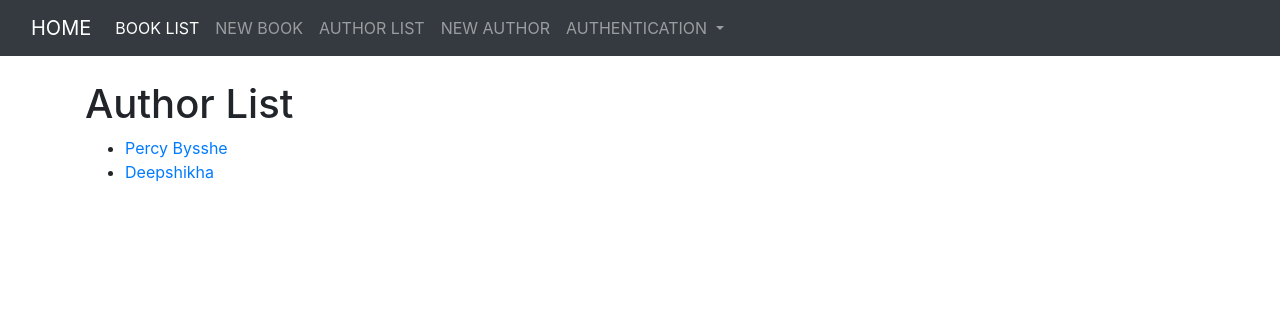
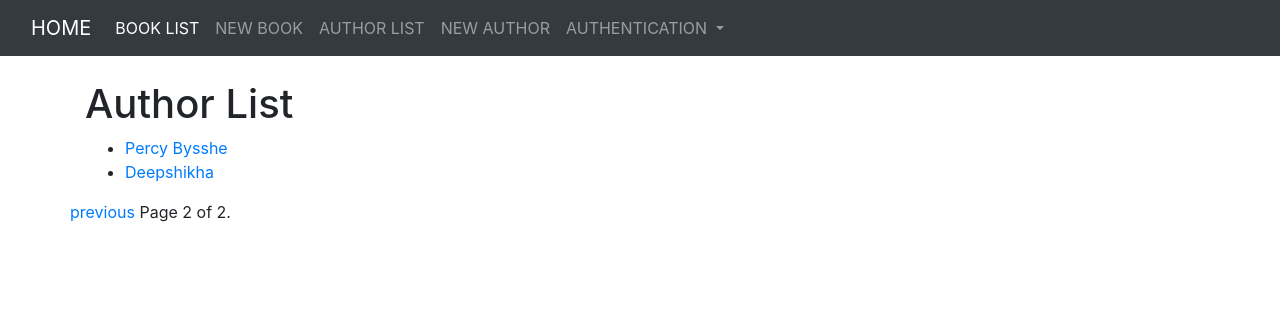
Before and after one commit to DeepshikhaTiwari/Library_Management_System, a Django app: page /catalog/authors/?page=2 in a window 1280 px wide. Shown: the top 316 px of the page. Run offline with Django 3.2, Linux system fonts and the light colour scheme; data comes from the database, SQL or seed files in the repository; both versions use the stored data as it was after the commit; some libraries are stand-ins or nearby versions.

Commit message:
Do necessary changes

```diff
--- a/catalog/templates/base_generic.html
+++ b/catalog/templates/base_generic.html
@@ -77,7 +77,6 @@
 
         </ul>
     </div>
-
 </div>
 </div>
 </div>
--- a/catalog/templates/catalog/author_list.html
+++ b/catalog/templates/catalog/author_list.html
@@ -15,8 +15,31 @@
     {% endfor %}
   </ul>
   {% else %}
-    <p>There is no author registered.</p>
+
+<p>There is no author registered.</p>
+
   {% endif %}
+
+<div class="row justify-content-around">
+
+      {% block pagination %}
+        {% if is_paginated %}
+            <div class="pagination container">
+            <span class="page-links">
+                {% if page_obj.has_previous %}
+                    <a href="{{ request.path }}?page={{ page_obj.previous_page_number }}">previous</a>
+                {% endif %}
+                <span class="page-current">
+                    Page {{ page_obj.number }} of {{ page_obj.paginator.num_pages }}.
+                </span>
+                {% if page_obj.has_next %}
+                    <a href="{{ request.path }}?page={{ page_obj.next_page_number }}">next</a>
+                {% endif %}
+            </span>
+            </div>
+        {% endif %}
+    {% endblock %}
+    </div>
 {% endblock %}
 </head>
 </html>
--- a/catalog/views.py
+++ b/catalog/views.py
@@ -118,6 +118,7 @@ class BookCreate(CreateView):
 class BookUpdate(UpdateView):
     model = Book
     context_object_name = 'book'
+    fields = ['title', 'author', 'summary', 'isbn', 'genre']
 
 
 class BookDelete(DeleteView):
```
Also changed, not shown: catalog/templates/catalog/author_detail.html (+1 -7 lines), catalog/templates/catalog/author_form.html (+0 -8 lines), catalog/templates/catalog/book_form.html (+0 -7 lines), catalog/templates/catalog/book_list.html (+17 -5 lines), db.sqlite3.
